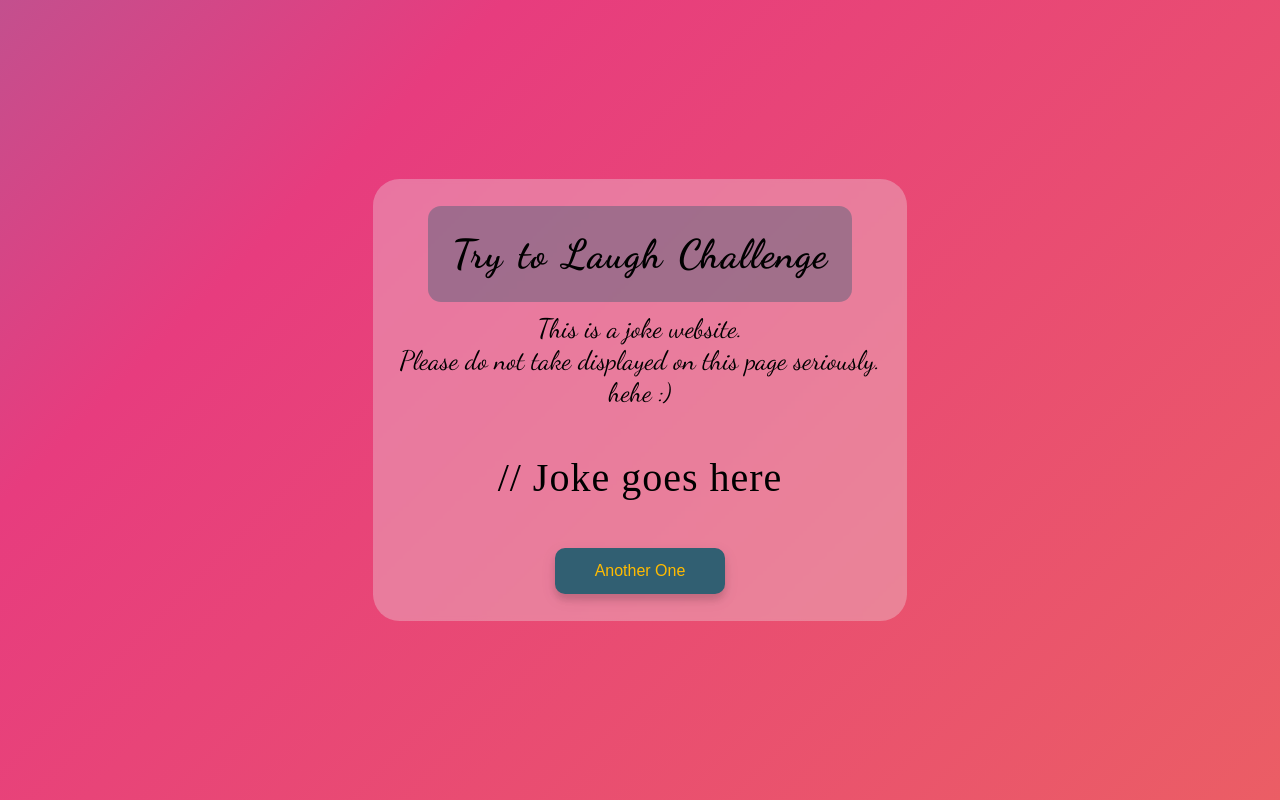
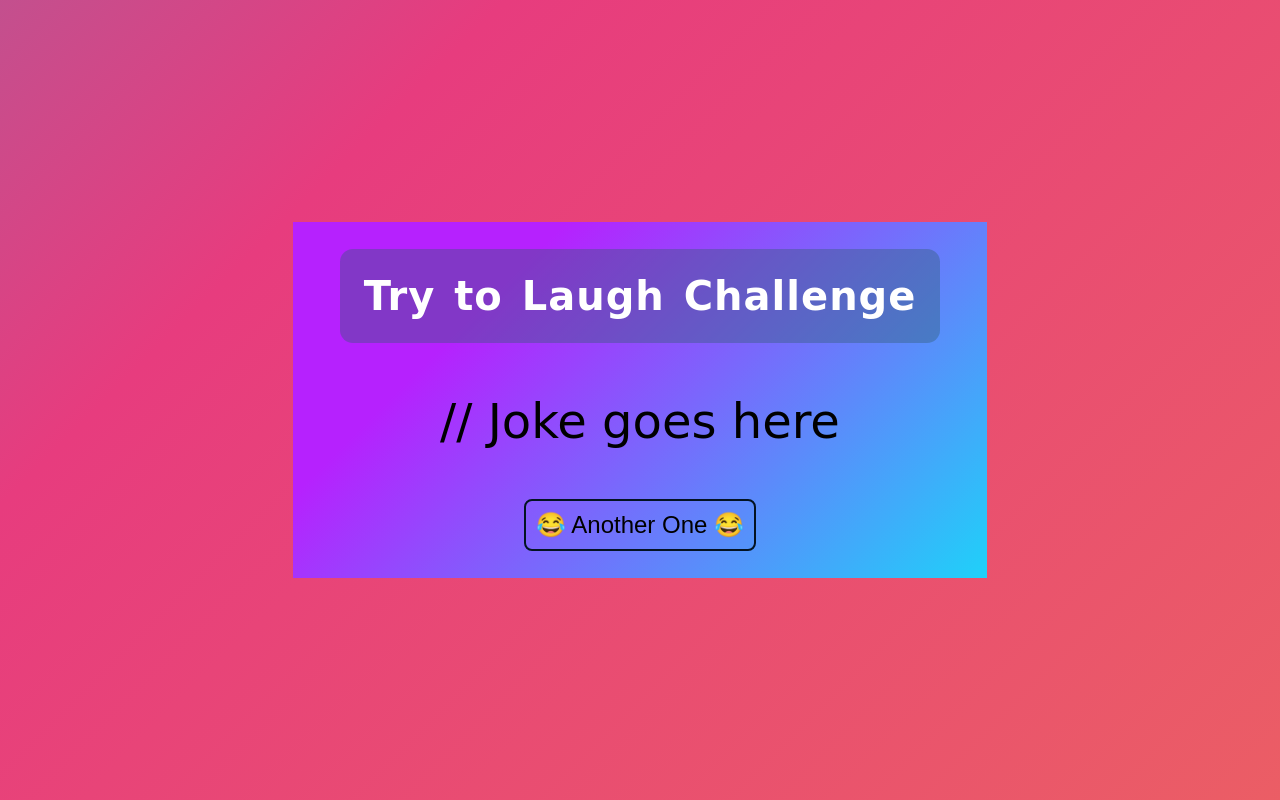
Before and after one commit to rakshitmehra/Quiz-application, a plain HTML site: page WEB-DEVELOPMENT/Try to laugh challenge/index.html in a window 1280 px wide. Drawn offline with Linux system fonts and the light colour scheme; no server answers; a web font is replaced by a local one.

Commit message:
Updated Effects

```diff
--- a/WEB-DEVELOPMENT/Try to laugh challenge/index.html
+++ b/WEB-DEVELOPMENT/Try to laugh challenge/index.html
@@ -17,9 +17,9 @@
             <div class="heading">
                 <h3>Try to Laugh Challenge</h3>
             </div>
-            <p>This is a joke website. <br> Please do not take displayed on this page seriously. <br> hehe :)</p>
+            <!-- <p>This <br> hehe :)</p> -->
             <div id="joke" class="joke">// Joke goes here</div>
-            <button id="jokebtn" class="btn">Another One</button>
+            <button id="jokebtn" class="btn">😂 Another One 😂</button>
         </div>
         <script src="script.js"></script>
     </section>
--- a/WEB-DEVELOPMENT/Try to laugh challenge/style.css
+++ b/WEB-DEVELOPMENT/Try to laugh challenge/style.css
@@ -1,4 +1,5 @@
-@import url('https://fonts.googleapis.com/css2?family=Dancing+Script:wght@400;500;600;700&display=swap');
+/* @import url('https://fonts.googleapis.com/css2?family=Dancing+Script:wght@400;500;600;700&display=swap'); */
+@import url('https://fonts.googleapis.com/css2?family=Edu+NSW+ACT+Foundation&display=swap');
 
 * {
   margin: 0%;
@@ -40,6 +41,10 @@ section {
       }
 }
 
+#joke{
+  font-size: 3rem;
+  padding: 50px;
+}
 .container {
   border-radius: 20pt;
   padding: 50px 20px;
@@ -51,7 +56,7 @@ section {
   display: block;
   margin-left: auto;
   margin-right: auto;
-  width: max-content;
+  width: 50%;
 }
 .heading {
   background-color: #2f5c6f63;
@@ -60,6 +65,7 @@ section {
   margin-left: auto;
   margin-right: auto;
   width: max-content;
+  color: white;
 }
 
 h3 {
@@ -74,8 +80,8 @@ p {
   padding-top: 10px;
 }
 
-.joke {
-  font-family: 'Times New Roman', Times, serif;
+.\\\ {
+  font-family: 'Edu NSW ACT Foundation', cursive;
   font-size: 40px;
   letter-spacing: 1px;
   line-height: 40px;
@@ -83,20 +89,64 @@ p {
   max-width: 600px;
 }
 
-.btn {
+/* .btn {
   background-color: #315f72;
-  color: rgb(255, 187, 0);
+  color: rgb(255, 255, 255);
   border: 0;
   border-radius: 10px;
   box-shadow: 0 5px 15px rgba(0, 0, 0, 0.1), 0 6px 6px rgba(0, 0, 0, 0.1);
   padding: 14px 40px;
-  font-size: 16px;
+  font-size: 24px;
+  cursor: pointer;
+} */
+
+
+.btn {
+  border: none;
+  transition: all 0.3s ease;
+  overflow: hidden;
+  background: transparent;
+  font-size: 24px;
+  border: 2px solid #031323;
+  border-radius: 8px;
+  padding: 10px;
   cursor: pointer;
 }
+.btn:after {
+  position: absolute;
+  content: " ";
+  z-index: -1;
+  top: 0;
+  left: 0;
+  width: 100%;
+  height: 100%;
+   background-color: #1fd1f9;
+background-image: linear-gradient(315deg, #1fd1f9 0%, #b621fe 74%);
+  transition: all 0.3s ease;
+}
+.btn:hover {
+  background: transparent;
+  border: none;
+  box-shadow:  4px 4px 6px 0 rgba(6, 61, 240, 0.5),
+              -4px -4px 6px 0 rgba(100, 137, 182, 0.2),
+    inset -4px -4px 6px 0 rgba(161, 187, 13, 0.5),
+    inset 4px 4px 6px 0 rgba(116, 125, 136, .3);
+  color: #fff;
+}
+.btn:hover:after {
+  -webkit-transform: scale(2) rotate(180deg);
+  transform: scale(2) rotate(180deg);
+  box-shadow:  4px 4px 6px 0 rgba(255,255,255,.5),
+              -4px -4px 6px 0 rgba(116, 125, 136, .2),
+    inset -4px -4px 6px 0 rgba(255, 255, 255, 0.5),
+    inset 4px 4px 6px 0 rgba(116, 125, 136, .3);
+}
 
-.btn:active {
+
+
+ /* .btn:active {
   transform: scale(0.98);
-}
+} */
 
 .btn:focus {
   outline: 0;
```
